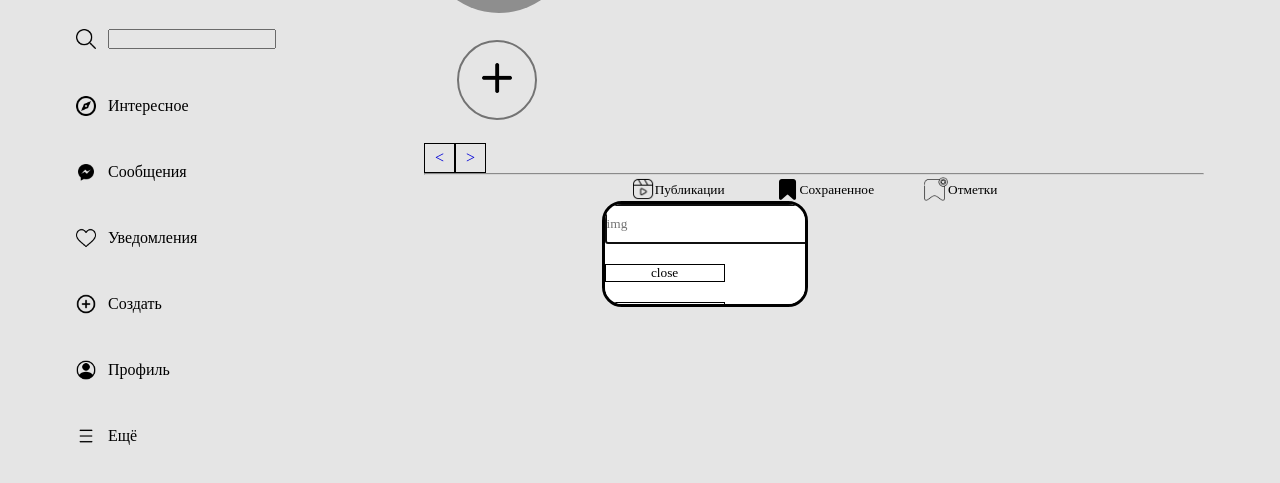
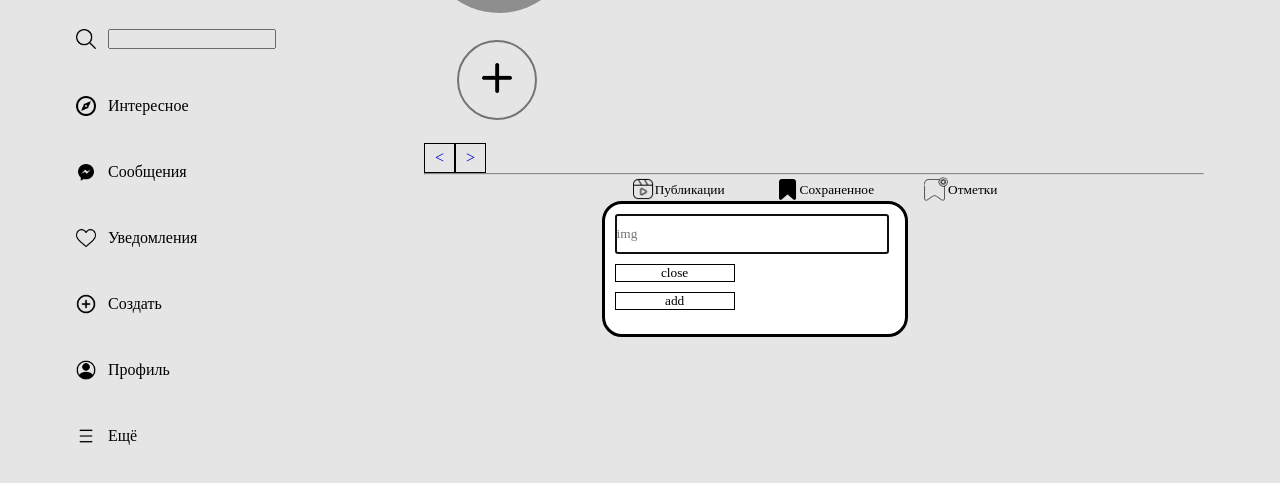
Before and after one commit to dxsya/2nd-hackaton, a plain HTML site: page index.html in a window 1280 px wide. Both pictures are taken after a click on the button 497 px from the left and 254 px from the top of the page. Shown: the part 175-658 px from the top of the page. Drawn offline with Linux system fonts and the light colour scheme; no server answers; grey boxes are pictures that could not be loaded; a web font is replaced by a local one.

Commit message:
fix highlights

```diff
--- a/db.json
+++ b/db.json
@@ -84,8 +84,12 @@
       "id": 1
     },
     {
-      "url": "213",
+      "url": "https://sun9-68.userapi.com/impg/IcL1Q4Z-GsYE505bY1DnvjUFJviK6-KvFjggSw/-c-cvoPznJE.jpg?size=510x508&quality=95&sign=3145a015b3e085bbc6fb78d582dcbcbc&c_uniq_tag=28-9j-LZXAVBgETTsspiBn3GZPV2vQ7-4rrq-LPRI3c&type=album",
       "id": 2
+    },
+    {
+      "url": "https://sun9-68.userapi.com/impg/IcL1Q4Z-GsYE505bY1DnvjUFJviK6-KvFjggSw/-c-cvoPznJE.jpg?size=510x508&quality=95&sign=3145a015b3e085bbc6fb78d582dcbcbc&c_uniq_tag=28-9j-LZXAVBgETTsspiBn3GZPV2vQ7-4rrq-LPRI3c&type=album",
+      "id": 3
     }
   ]
 }
--- a/main.js
+++ b/main.js
@@ -48,10 +48,12 @@ addHighlight.addEventListener('click', async function () {
 
 async function addHighlightRender() {
     let highlights = await fetch(APIhighlights).then((res) => res.json());
+    console.log(highlights);
     highlights.forEach((element) => {
         let highlight = document.createElement('div');
-        highlight.innerHTML = `<div class="highlight-item"><img src=${element.value}></div>`;
+        highlight.innerHTML = `<div class="highlight-item"><img src=${element.url}></div>`;
         highlightsList.prepend(highlight);
+        console.log(element);
     });
 }
 
--- a/style.css
+++ b/style.css
@@ -216,3 +216,19 @@ p {
 #photo-edit menu {
     padding-left: 60px;
 }
+
+#highlight-add {
+    width: 300px;
+    height: 130px;
+}
+
+#highlight-add input {
+    width: 90%;
+    margin-left: 10px;
+    margin-top: 10px;
+}
+
+#highlight-add button {
+    margin-left: 10px;
+    margin-top: 10px;
+}
```
